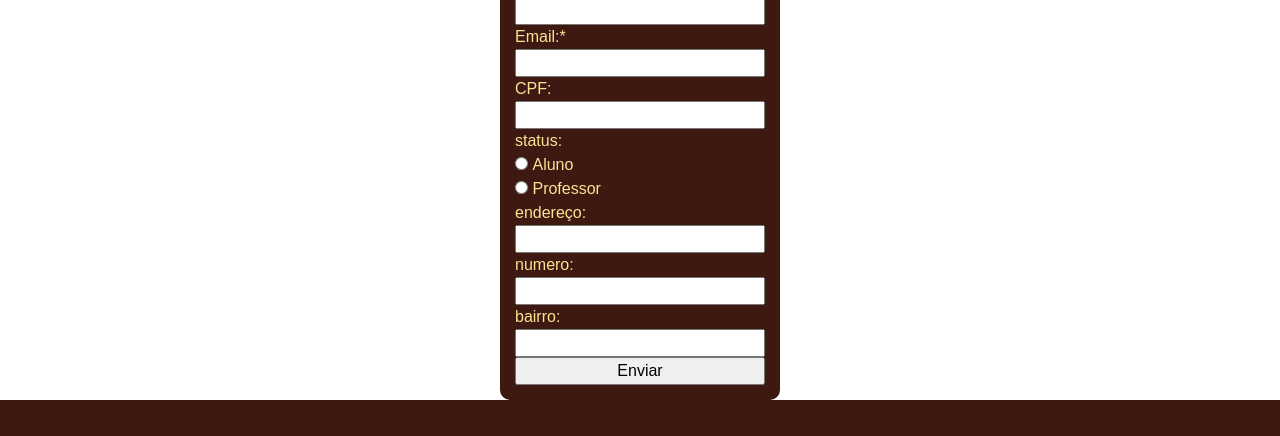
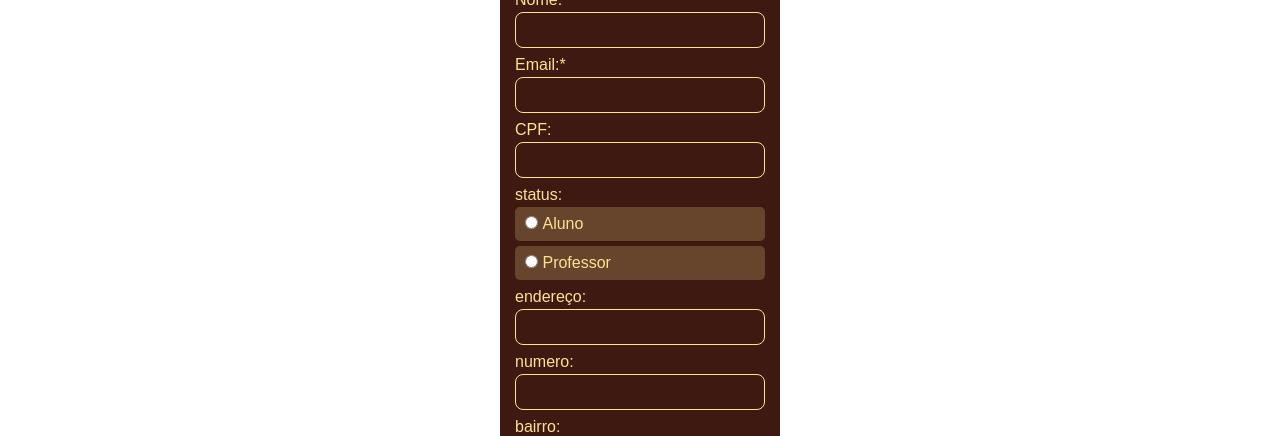
Before and after one commit to Arthur-Gomes-D/Folhar-frontend, a plain HTML site: page cadastro.html in a window 1280 px wide. Shown: the part 158-594 px from the top of the page. Drawn offline with nearby package versions, Linux system fonts and the light colour scheme.

Commit message:
cadastro estilizado

```diff
--- a/cadastro.html
+++ b/cadastro.html
@@ -41,8 +41,8 @@
     </nav>
     <main>
         <div class="mainDeCadastro">
-            <h2>Cadastro</h2>
             <form action="" class="formulario">
+                <h2>Cadastro</h2>
                 <label for="nomeDeUsuario">Nome:*</label>
                 <input type="text" name="" id="nomeDeUsuario">
 
--- a/style/cadastro.css
+++ b/style/cadastro.css
@@ -108,6 +108,37 @@ nav {
     padding: 15px;
     border-radius: 10px;
 }
+.mainDeCadastro input[type=text],
+.mainDeCadastro input[type=email]{
+    border-style: solid;
+    border-width: 0.5px;
+    border-radius: 8px;
+    background-color: #3e1911;
+    border-color: #ffe192;
+    color: #ffe192;
+    padding: 5px;
+    margin-bottom: 5px;
+}
+.mainDeCadastro .opicoesRadio{
+    background-color: #ffe09236;
+    padding: 5px 10px;
+    border-radius: 5px;
+    margin-bottom: 5px;
+}
+.mainDeCadastro input[type=button]{
+    border-radius: 20px;
+    border-style: none;
+    padding: 5px 10px;
+    font-weight: bolder;
+    transition: background-color 280ms;
+}
+.mainDeCadastro input[type=button]:hover{
+    background-color: #ffe195;
+}
+.mainDeCadastro{
+    margin-top: 20px;
+    margin-bottom: 20px;
+}
 /* footer */
 .conteudosDoFooter {
     display: flex;
```
